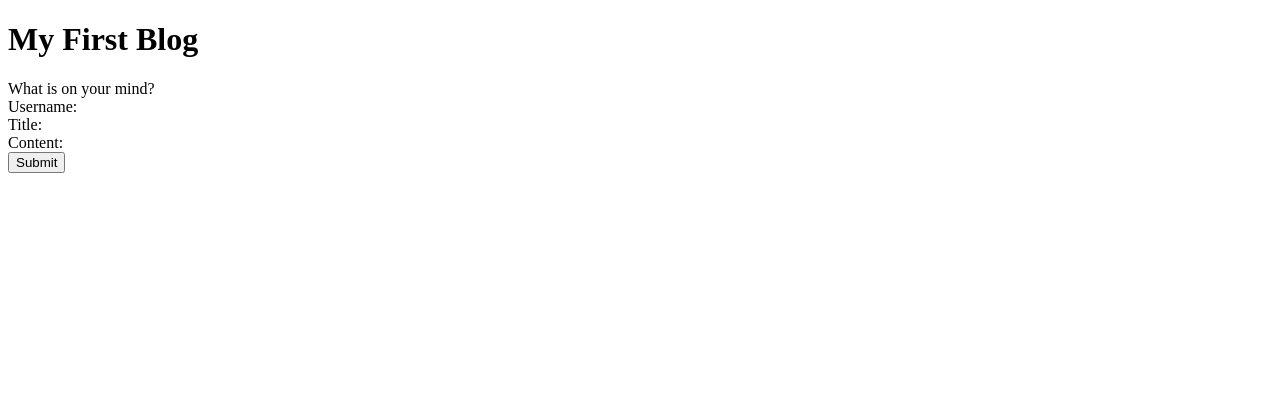
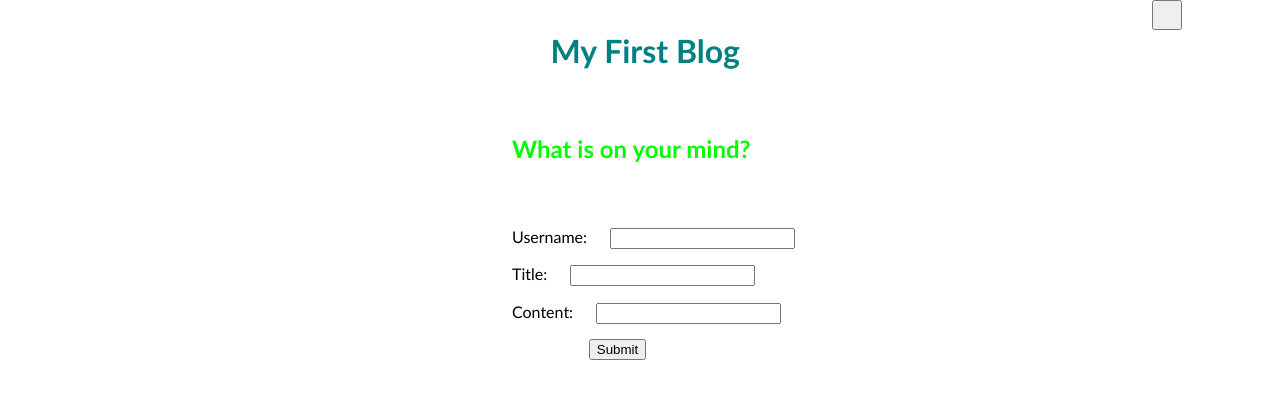
Before and after one commit to ErnestoAG/Personal-Blog-Website, a plain HTML site: page index.html in a window 1280 px wide. Drawn offline with Linux system fonts and the light colour scheme.

Commit message:
Basic structure and functionality added, dark/light mode operational

```diff
--- a/assets/css/blog.css
+++ b/assets/css/blog.css
@@ -0,0 +1,27 @@
+*{
+    margin: 0;
+}
+
+.dark {
+    background: black;
+    color: white;
+}
+
+#switch {
+    margin-left: 90%;
+    height: 30px;
+    width: 30px;
+}
+
+section {
+    font-family: 'Brush Script MT', 'Gill Sans', 'Gill Sans MT', Calibri, 'Trebuchet MS', sans-serif;
+    color: slateblue;
+    border-style: double;
+    border-width: 10px;
+    border-color: teal;
+}
+
+section p {
+    font-family: 'Gill Sans', 'Gill Sans MT', Calibri, 'Trebuchet MS', sans-serif;
+    margin-bottom: 10%;
+}
--- a/assets/css/form.css
+++ b/assets/css/form.css
@@ -0,0 +1,45 @@
+*{
+    margin: 0;
+}
+
+.dark {
+    background: black;
+    color: white;
+}
+
+#switch {
+    margin-left: 90%;
+    height: 30px;
+    width: 30px;
+}
+
+.title {
+    margin-left: 43%;
+    margin-bottom: 5%;
+    font-family: 'Brush Script MT', 'Gill Sans', 'Gill Sans MT', Calibri, 'Trebuchet MS', sans-serif;
+    color: teal;
+}
+
+.question {
+    margin-left: 40%;
+    margin-bottom: 5%;
+    font-family: 'Comic Sans', 'Gill Sans', 'Gill Sans MT', Calibri, 'Trebuchet MS', sans-serif;
+    color:lime;
+}
+
+.input {
+    margin-left: 40%;
+}
+
+.input form {
+    font-family: 'Comic Sans', 'Gill Sans', 'Gill Sans MT', Calibri, 'Trebuchet MS', sans-serif;
+    margin-bottom: 2%;
+}
+
+.input input {
+    margin-left: 3%;
+}
+
+.input a button {
+    margin-left: 10%;
+}
--- a/assets/js/form.js
+++ b/assets/js/form.js
@@ -0,0 +1,8 @@
+var Switch = document.getElementById("switch");
+
+function switchMode() {
+    var mode = document.body;
+    mode.classList.toggle("dark");
+}
+
+Switch.addEventListener('click', switchMode);
--- a/index.html
+++ b/index.html
@@ -3,16 +3,18 @@
 <head>
     <meta charset="UTF-8">
     <title>Personal Blog</title>
-    <link rel="stylesheet" href="./assets/css/styles.css">
+    <link rel="stylesheet" href="./assets/css/form.css">
 </head>
 <body>
+    <button id="switch"></button>
     <h1 class="title">My First Blog</h1>
-    <div>What is on your mind?</div>
-    <form>Username:</form>
-    <form>Title:</form>
-    <form>Content:</form>
-    <button>Submit</button>
-    <script src="assets/js/logic.js"></script>
+    <h2 class="question">What is on your mind?</h2>
+    <section class="input">
+        <form>Username:<input></form>
+        <form>Title:<input></form>
+        <form>Content:<input></form>
+        <a href='blog.html'><button>Submit</button></a>
+    </section>
     <script src="assets/js/form.js"></script>
 </body>
 </html>
```
Also changed, not shown: assets/js/blog.js (+8 -0 lines), blog.html (+6 -2 lines), assets/images/switch.jpg (added).
